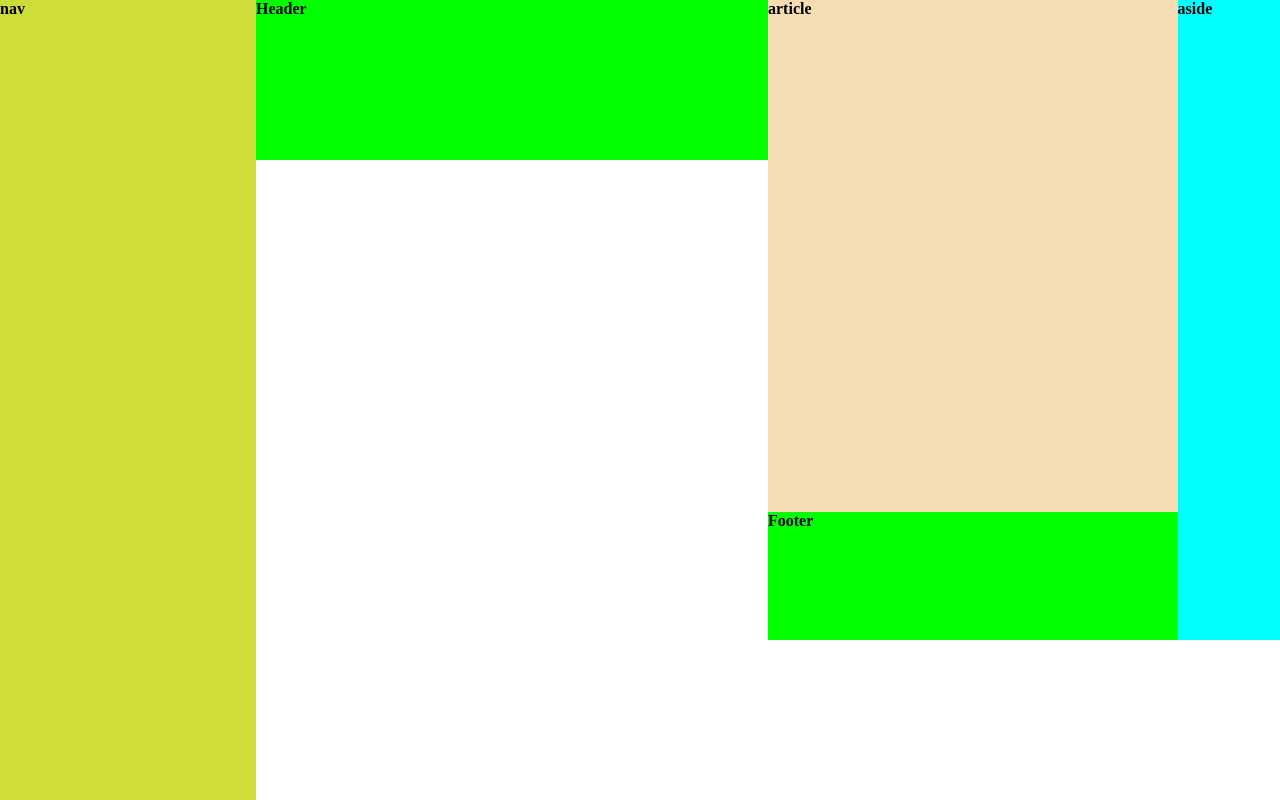
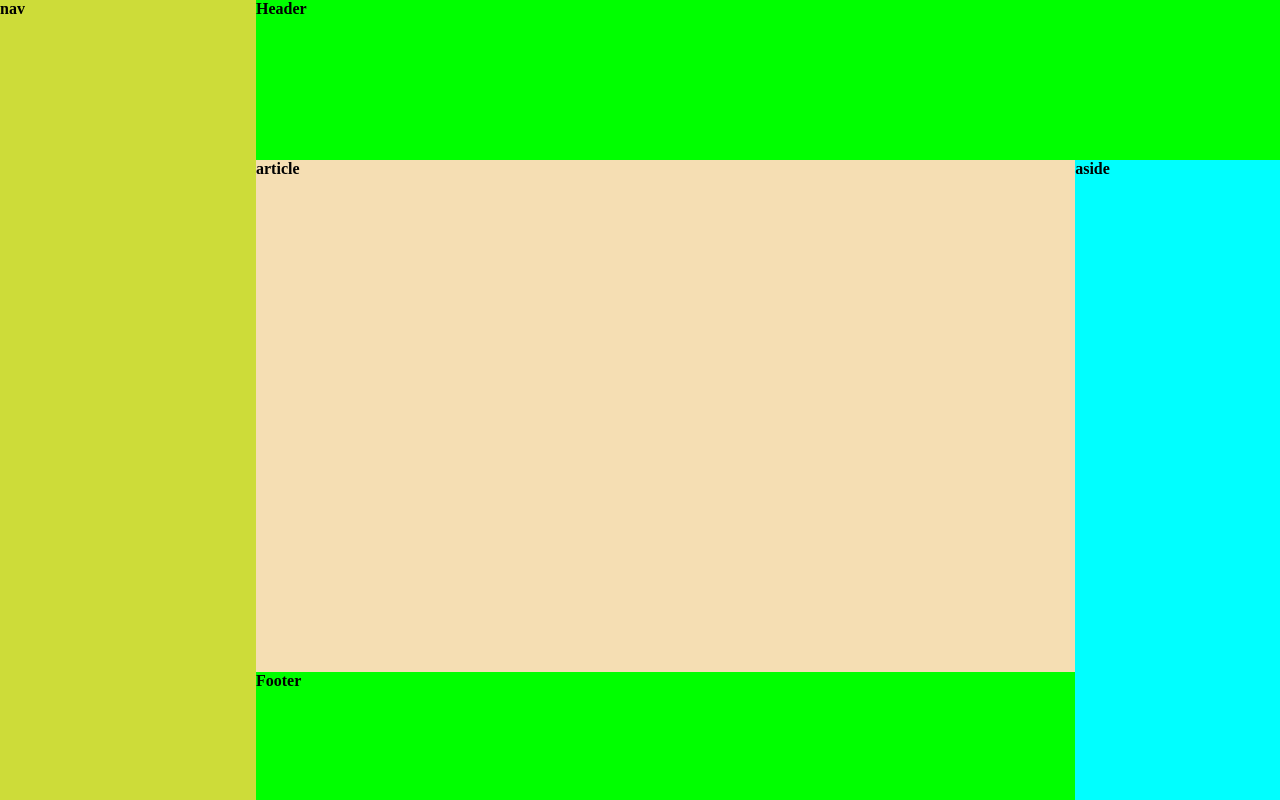
Before and after one commit to josfen85/Lesson-8, a plain HTML site: page exercise1a/index.html in a window 1280 px wide. Drawn offline with Linux system fonts and the light colour scheme.

Commit message:
replaced flex-flow with flex-direction

```diff
--- a/exercise1a/css/styles.css
+++ b/exercise1a/css/styles.css
@@ -24,7 +24,7 @@ body {
 
 .outwrapper2 {
 	display: flex;
-	flex-flow: row;
+	flex-direction: column;
 	width: 80%;
 	height: 100%;
 }
```
